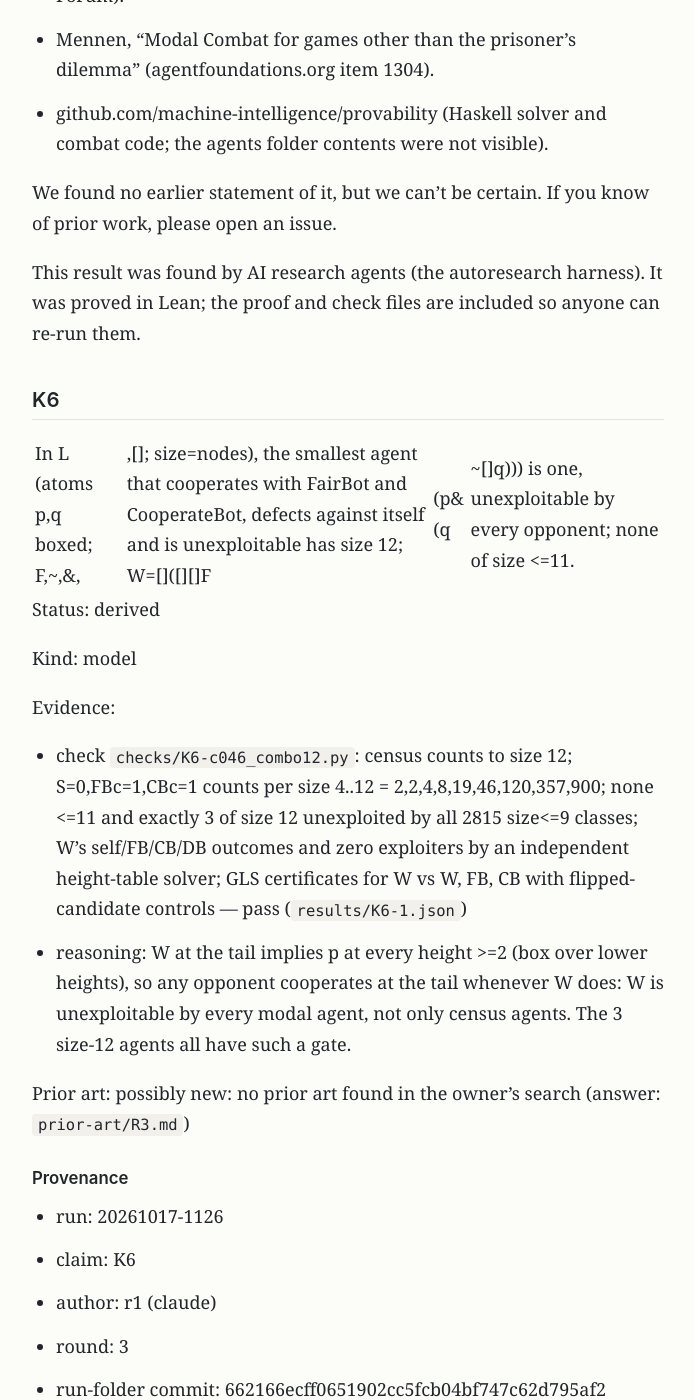
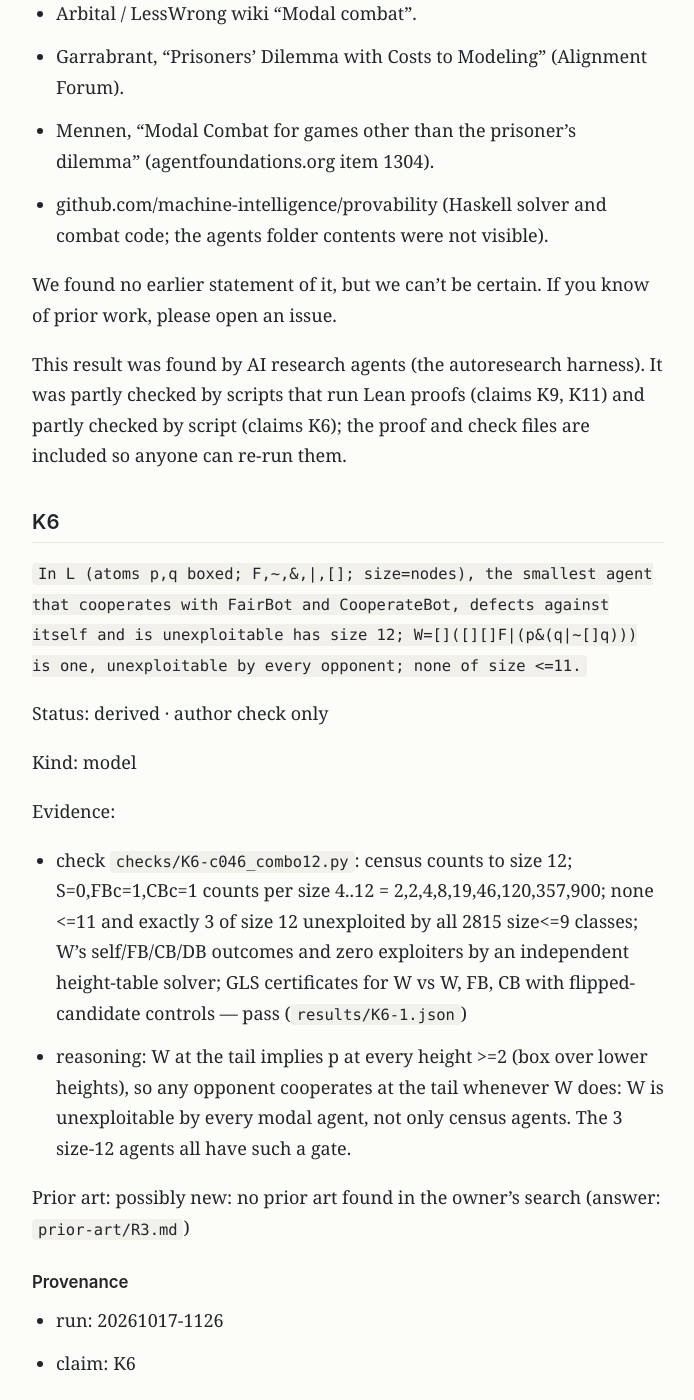
Before and after one commit to kodakodapa/autoresearch-findings, a Jekyll site: the page built from claims/wn-gate-family/claim.md, in a window 1280 px wide and 1400 px high, scrolled down 1882 px. Shown: the whole window, without its empty margins (292-986 px from the left). Built offline with Jekyll 4.4.1, drawn with Linux system fonts in a browser that asks for light colours; our own code applies the rules of GitHub Pages for plain Markdown files; some of the changed text lies outside the part shown.

Commit message:
Revise wn-gate-family: Production note corrected (K6 is checked by script); summary wording and definitions fixed

```diff
--- a/claims/wn-gate-family/claim.md
+++ b/claims/wn-gate-family/claim.md
@@ -8,7 +8,8 @@
 opponent in Peano arithmetic, written with the provability box $\Box$ of the logic GL. FairBot,
 $\Box p$, cooperates exactly when it can prove that the opponent cooperates with it
 ($p$); CooperateBot always cooperates; DefectBot always defects. An agent is *unexploitable* if
-no modal opponent ever gets it to cooperate while the opponent defects. We consider agents
+no modal opponent ever gets it to cooperate while the opponent defects. Graded FairBots are $F_k = \Box^k p$ and graded PrudentBots are
+$P_j = \Box p \wedge \Box(\neg\Box^j\bot \to \neg q)$. We consider agents
 built from $p$, from $q$ ("the opponent cooperates with DefectBot"), $\bot$, $\neg$, $\wedge$,
 $\vee$ and $\Box$, with every atom under a box, and measure size as the number of nodes in the
 formula.
@@ -29,7 +30,7 @@
 cooperates with its own copy. $W_n$ shows that unexploitability, cooperation with FairBot and
 generosity towards CooperateBot do not force self-cooperation: the delayed "gate"
 $\Box^n\bot$ lets the agent tolerate FairBot's failure to prove anything about DefectBot, while
-two copies of $W_n$ never reach mutual cooperation.
+two copies of $W_n$ end in mutual defection (both defect above height $n+1$).
 
 ## Proved vs checked
 
@@ -51,19 +52,19 @@
 
 We found no earlier statement of it, but we can't be certain. If you know of prior work, please open an issue.
 
-This result was found by AI research agents (the autoresearch harness). It was proved in Lean; the proof and check files are included so anyone can re-run them.
+This result was found by AI research agents (the autoresearch harness). It was partly checked by scripts that run Lean proofs (claims K9, K11) and partly checked by script (claims K6); the proof and check files are included so anyone can re-run them.
 
 ## K6
 
-In L (atoms p,q boxed; F,~,&,|,[]; size=nodes), the smallest agent that cooperates with FairBot and CooperateBot, defects against itself and is unexploitable has size 12; W=[]([][]F|(p&(q|~[]q))) is one, unexploitable by every opponent; none of size <=11.
+`In L (atoms p,q boxed; F,~,&,|,[]; size=nodes), the smallest agent that cooperates with FairBot and CooperateBot, defects against itself and is unexploitable has size 12; W=[]([][]F|(p&(q|~[]q))) is one, unexploitable by every opponent; none of size <=11.`
 
-Status: derived
+Status: derived · author check only
 
 Kind: model
 
 Evidence:
-- check `checks/K6-c046_combo12.py`: census counts to size 12; S=0,FBc=1,CBc=1 counts per size 4..12 = 2,2,4,8,19,46,120,357,900; none <=11 and exactly 3 of size 12 unexploited by all 2815 size<=9 classes; W's self/FB/CB/DB outcomes and zero exploiters by an independent height-table solver; GLS certificates for W vs W, FB, CB with flipped-candidate controls — pass (`results/K6-1.json`)
-- reasoning: W at the tail implies p at every height >=2 (box over lower heights), so any opponent cooperates at the tail whenever W does: W is unexploitable by every modal agent, not only census agents. The 3 size-12 agents all have such a gate.
+- check `checks/K6-c046_combo12.py`: census counts to size 12; S=0,FBc=1,CBc=1 counts per size 4..12 = 2,2,4,8,19,46,120,357,900; none \<=11 and exactly 3 of size 12 unexploited by all 2815 size\<=9 classes; W's self/FB/CB/DB outcomes and zero exploiters by an independent height-table solver; GLS certificates for W vs W, FB, CB with flipped-candidate controls — pass (`results/K6-1.json`)
+- reasoning: W at the tail implies p at every height \>=2 (box over lower heights), so any opponent cooperates at the tail whenever W does: W is unexploitable by every modal agent, not only census agents. The 3 size-12 agents all have such a gate.
 
 Prior art: possibly new: no prior art found in the owner's search (answer: `prior-art/R3.md`)
 
@@ -78,15 +79,15 @@
 
 ## K9
 
-For every n>=2, the agent W_n=[]([]^n F|(p&(q|~[]q))) of size n+10 is unexploitable by every modal opponent, mutually cooperates with FairBot and CooperateBot, and defects against itself (both copies defect above height n+1); W_0, W_1 fail with FairBot. Lean-proved.
+`For every n>=2, the agent W_n=[]([]^n F|(p&(q|~[]q))) of size n+10 is unexploitable by every modal opponent, mutually cooperates with FairBot and CooperateBot, and defects against itself (both copies defect above height n+1); W_0, W_1 fail with FairBot. Lean-proved.`
 
-Status: derived
+Status: derived · author check only
 
 Kind: model
 
 Evidence:
-- check `checks/K9-c046_wn_lean.py`: embedded Lean 4 theorems w_gate, w_unexploitable, w_db, w_cb, w_self, w_self_db, w_fb compile with no sorryAx; three false variants rejected; height tables n<=12 and 3000 random opponent traces agree; size(W_n)=n+10 — pass (`results/K9-1.json`)
-- reasoning: Closed GL fixed points are letter-free and so decided by height on finite linear frames (Boolos, Logic of Provability ch. 7); w_gate quantifies over arbitrary opponent traces, hence over all modal opponents.
+- check `checks/K9-c046_wn_lean.py`: embedded Lean 4 theorems w\_gate, w\_unexploitable, w\_db, w\_cb, w\_self, w\_self\_db, w\_fb compile with no sorryAx; three false variants rejected; height tables n\<=12 and 3000 random opponent traces agree; size(W\_n)=n+10 — pass (`results/K9-1.json`)
+- reasoning: Closed GL fixed points are letter-free and so decided by height on finite linear frames (Boolos, Logic of Provability ch. 7); w\_gate quantifies over arbitrary opponent traces, hence over all modal opponents.
 
 Prior art: possibly new: no prior art found in the owner's search (answer: `prior-art/R5.md`)
 
@@ -101,15 +102,15 @@
 
 ## K11
 
-For all n>=0, k>=1, j,m>=0 (height semantics of closed GL fixed points): W_n and F_k cooperate at every height iff k<n; W_n and P_j iff 2<=n<j; W_n and W_m both defect from height n+m+3. Hence all W_n (n>=2) are distinct. Lean-proved.
+`For all n>=0, k>=1, j,m>=0 (height semantics of closed GL fixed points): W_n and F_k cooperate at every height iff k<n; W_n and P_j iff 2<=n<j; W_n and W_m both defect from height n+m+3. Hence all W_n (n>=2) are distinct. Lean-proved.`
 
-Status: derived
+Status: derived · author check only
 
 Kind: model
 
 Evidence:
-- check `checks/K11-c046_wpairs_lean.py`: embedded Lean 4 theorems w_fk, pj_db, w_pj, w_wm compile with no sorryAx; four false variants rejected with proof errors; height tables n<=12, k,j,m<=14 (heights 0..79) agree with all theorems and K10's n=2..5 predicates — pass (`results/K11-1.json`)
-- reasoning: Closed GL fixed points are letter-free and decided by height on finite linear frames (Boolos, Logic of Provability ch. 7). F_n coops with W_m iff m>n, so F_n separates W_n from W_{n+1}.
+- check `checks/K11-c046_wpairs_lean.py`: embedded Lean 4 theorems w\_fk, pj\_db, w\_pj, w\_wm compile with no sorryAx; four false variants rejected with proof errors; height tables n\<=12, k,j,m\<=14 (heights 0..79) agree with all theorems and K10's n=2..5 predicates — pass (`results/K11-1.json`)
+- reasoning: Closed GL fixed points are letter-free and decided by height on finite linear frames (Boolos, Logic of Provability ch. 7). F\_n coops with W\_m iff m\>n, so F\_n separates W\_n from W\_{n+1}.
 
 Prior art: possibly new: no prior art found in the owner's search (answer: `prior-art/R1.md`)
 
@@ -132,3 +133,4 @@
 ## Revisions
 
 - 2026-10-18 — Escaped claim statements, compiled PDF, references, per-finding paper, website layout
+- 2026-10-21 — Production note corrected (K6 is checked by script); summary wording and definitions fixed
```
Also changed, not shown: _posts/2026-10-18-wn-gate-family.md (+8 -6 lines), claims/wn-gate-family/summary.md (+3 -2 lines), findings/wn-gate-family.md (+8 -6 lines), index.md (+1 -1 lines), README.md, claims/wn-gate-family/manifest.json, report/manifest.json, 5 other files.
